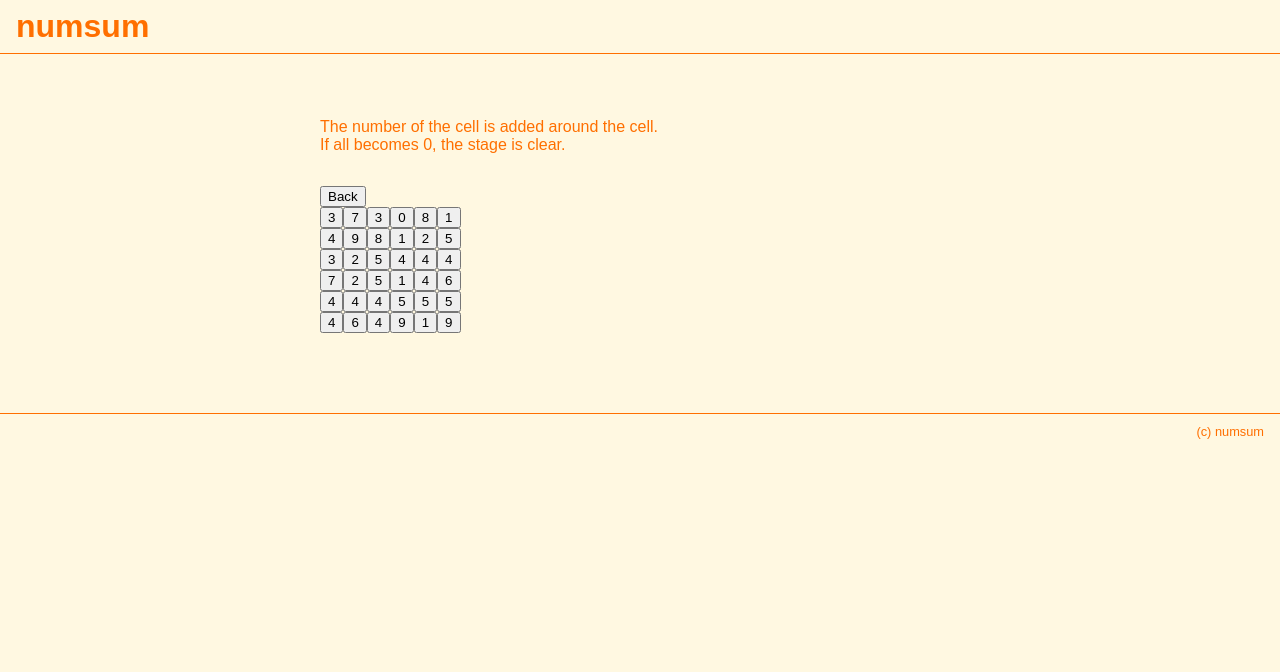
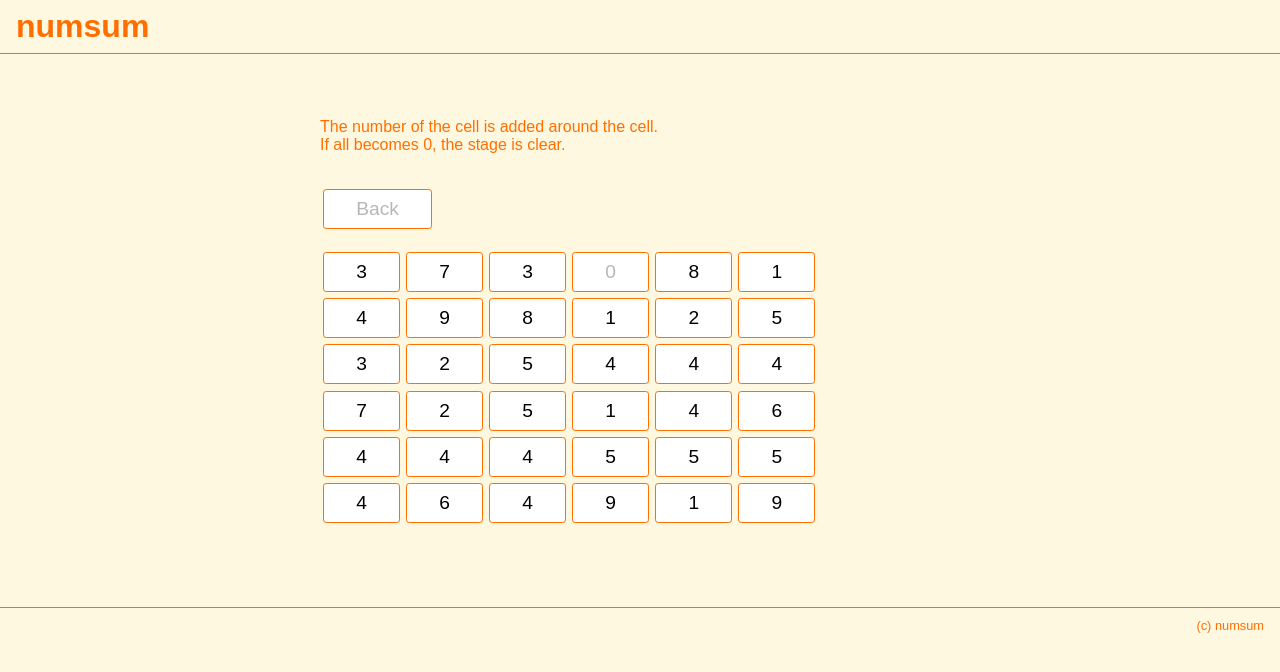
Before and after one commit to tmyksj/numsum, a React (Create React App) app: page / in a window 1280 px wide. Shown: the top 672 px of the page. Built offline with nearby package versions, Linux system fonts and the light colour scheme.

Commit message:
update view

```diff
--- a/src/component/stage/StageComponent.css
+++ b/src/component/stage/StageComponent.css
@@ -0,0 +1,31 @@
+.StageComponent-button {
+    border: thin solid #ff6f00;
+    border-radius: 0.2rem;
+    background-color: #ffffff;
+    cursor: pointer;
+    font-size: 1.2rem;
+    margin: 0.2rem;
+    padding: 0.5rem 2rem;
+    transition: ease-in-out 0.1s;
+}
+
+.StageComponent-button:disabled {
+    cursor: not-allowed;
+}
+
+.StageComponent-button:not(:disabled):hover {
+    background-color: #eeeeee;
+}
+
+.StageComponent-button:not(:disabled):focus {
+    background-color: #dddddd;
+    outline: 0;
+}
+
+.StageComponent-cell {
+    margin-top: 1rem;
+}
+
+.StageComponent-manager {
+    margin-bottom: 1rem;
+}
--- a/src/component/stage/StageComponent.tsx
+++ b/src/component/stage/StageComponent.tsx
@@ -26,7 +26,10 @@ class StageComponent extends React.Component<{}, {}> {
                 const value: number = this.stage.getCell(point);
 
                 cellList.push(
-                    <button key={x + "-" + y + "-" + value} onClick={this.open.bind(this, point)}>
+                    <button className="StageComponent-button"
+                            disabled={value === 0}
+                            key={x + "-" + y + "-" + value}
+                            onClick={this.open.bind(this, point)}>
                         {value}
                     </button>
                 )
@@ -35,13 +38,16 @@ class StageComponent extends React.Component<{}, {}> {
         }
 
         const backBind: () => void = this.back.bind(this);
+        const backButtonDisabled: boolean = !this.stage.isBackable();
 
         return (
             <div>
-                <div>
-                    <button onClick={backBind}>Back</button>
+                <div className="StageComponent-manager">
+                    <button className="StageComponent-button"
+                            disabled={backButtonDisabled}
+                            onClick={backBind}>Back</button>
                 </div>
-                <div>
+                <div className="StageComponent-cell">
                     {cellList}
                 </div>
             </div>
--- a/src/game/stage/Stage.ts
+++ b/src/game/stage/Stage.ts
@@ -34,6 +34,10 @@ export default class {
     ): void {
         this.operationList.push(point);
         this.observe();
+    }
+
+    public isBackable(): boolean {
+        return this.operationList.length > 0;
     }
 
     public isCleared(): boolean {
```
